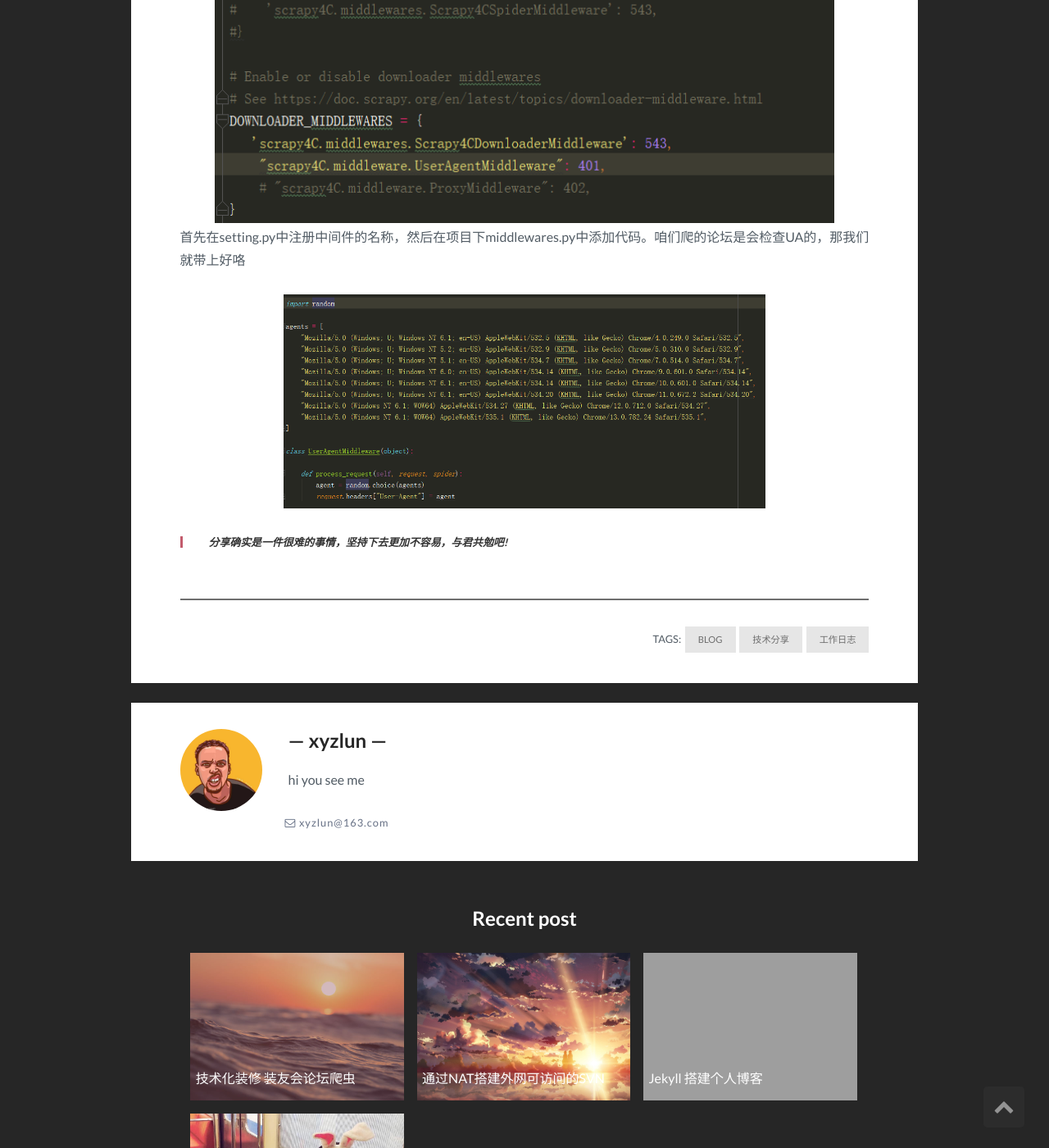
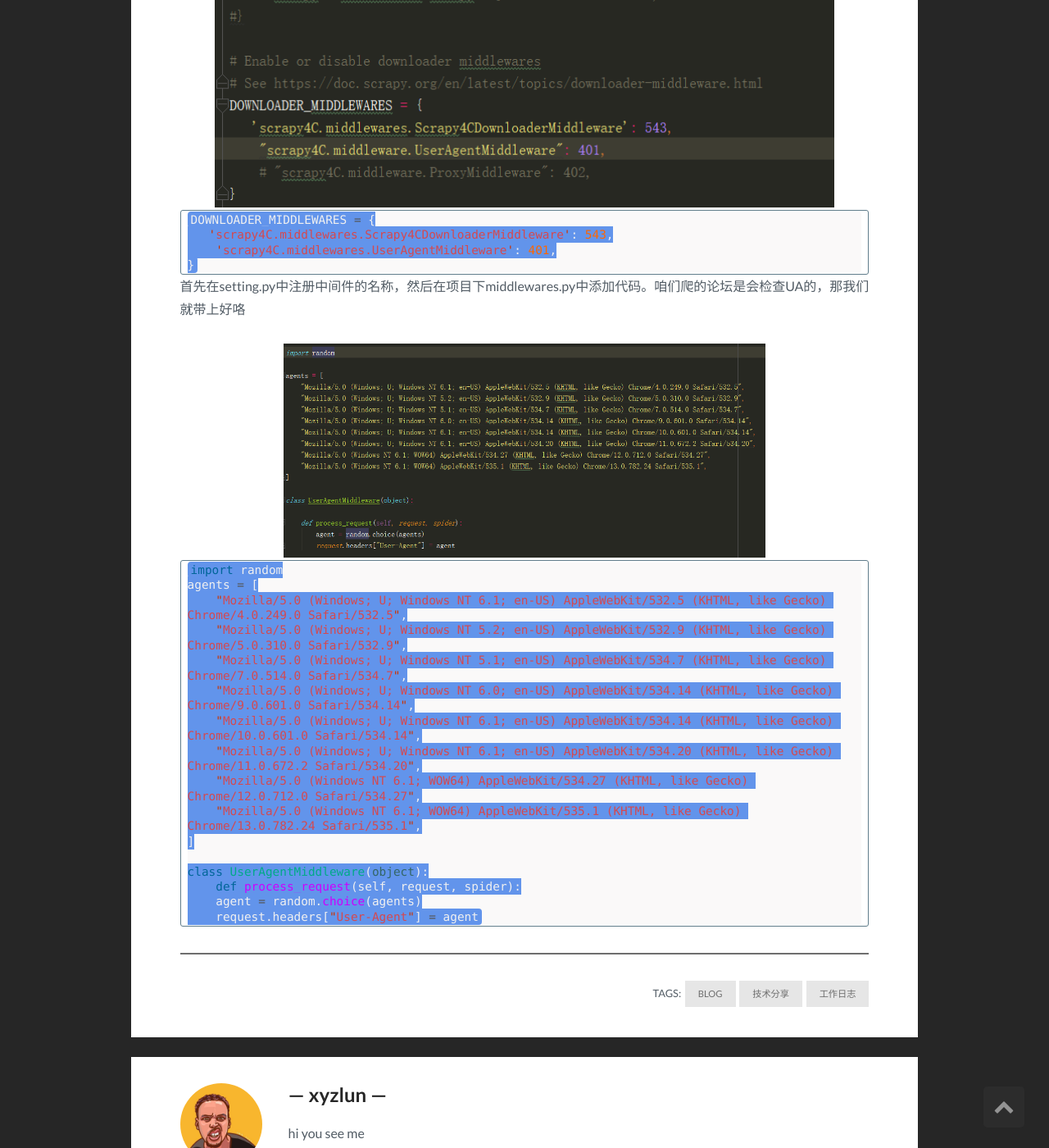
Before and after one commit to xyzlun/xyzlun.github.io, a Jekyll site: the page built from _posts/2018-10-11-build-scrapy.markdown, in a window 1280 px wide and 1400 px high, scrolled down 3874 px. Shown: the whole window at 82% size. Built offline with Jekyll 4.4.1, drawn with Linux system fonts in a browser that asks for light colours; comment, search, counter and statistics services are not loaded; some of the changed text lies outside the part shown; grey boxes are pictures that could not be loaded.

Commit message:
6th commit

````diff
--- a/_posts/2018-10-11-build-scrapy.markdown
+++ b/_posts/2018-10-11-build-scrapy.markdown
@@ -16,7 +16,6 @@ tag: [Blog, 技术分享, 工作日志]
 然后activate命令激活虚拟环境。
 首先就是一波pip install~
 现在scrapy中已经包含了zope.interface、pyOpenSSL、twisted、lxml
-
 之后就是：<code>scrapy startproject 4C</code> 出发了小瓜皮们！
 <div align="center">
     <img  alt="error" src="/assets/img/in_post/2018-10-11-build-scrapy-1.png"/>
@@ -52,7 +51,7 @@ IDE的选择有很多，我是习惯用Pycharm了，所以用Pycharm打开工程
 ------
 相信大家猜到了，这个项目一开始肯定是跑不起来的。运行后提示报错
 <div align="center">
-    <img  width="70%" height="70%" alt="error_info" src="/assets/img/in_post/2018-10-11-build-scrapy-6.png"/>
+    <img  width="85%"  alt="error_info" src="/assets/img/in_post/2018-10-11-build-scrapy-6.png"/>
 </div>
 416状态码的官方解释是：416 Requested Range Not Satisfiable 服务器不能满足客户在请求中指定的Range头。
 理解下来是我们的爬虫向服务器发送的request中的header不满足要求，服务器不认为它是一个浏览器。因此解决方案就有两个：
@@ -65,12 +64,46 @@ IDE的选择有很多，我是习惯用Pycharm了，所以用Pycharm打开工程
     <img  width="90%" height="90%" alt="middleware" src="/assets/img/in_post/2018-10-11-build-scrapy-7.png"/>
 </div>
 
+```python
+DOWNLOADER_MIDDLEWARES = {
+   'scrapy4C.middlewares.Scrapy4CDownloaderMiddleware': 543,
+    'scrapy4C.middlewares.UserAgentMiddleware': 401,
+}
+```
+
 首先在setting.py中注册中间件的名称，然后在项目下middlewares.py中添加代码。咱们爬的论坛是会检查UA的，那我们就带上好咯
 <div align="center">
     <img  width="70%" height="70%" alt="middleware" src="/assets/img/in_post/2018-10-11-build-scrapy-8.png"/>
 </div>
 
+```python
+import random
+agents = [
+    "Mozilla/5.0 (Windows; U; Windows NT 6.1; en-US) AppleWebKit/532.5 (KHTML, like Gecko)
+Chrome/4.0.249.0 Safari/532.5",
+    "Mozilla/5.0 (Windows; U; Windows NT 5.2; en-US) AppleWebKit/532.9 (KHTML, like Gecko)
+Chrome/5.0.310.0 Safari/532.9",
+    "Mozilla/5.0 (Windows; U; Windows NT 5.1; en-US) AppleWebKit/534.7 (KHTML, like Gecko)
+Chrome/7.0.514.0 Safari/534.7",
+    "Mozilla/5.0 (Windows; U; Windows NT 6.0; en-US) AppleWebKit/534.14 (KHTML, like Gecko)
+Chrome/9.0.601.0 Safari/534.14",
+    "Mozilla/5.0 (Windows; U; Windows NT 6.1; en-US) AppleWebKit/534.14 (KHTML, like Gecko)
+Chrome/10.0.601.0 Safari/534.14",
+    "Mozilla/5.0 (Windows; U; Windows NT 6.1; en-US) AppleWebKit/534.20 (KHTML, like Gecko)
+Chrome/11.0.672.2 Safari/534.20",
+    "Mozilla/5.0 (Windows NT 6.1; WOW64) AppleWebKit/534.27 (KHTML, like Gecko)
+Chrome/12.0.712.0 Safari/534.27",
+    "Mozilla/5.0 (Windows NT 6.1; WOW64) AppleWebKit/535.1 (KHTML, like Gecko)
+Chrome/13.0.782.24 Safari/535.1",
+]
 
-> ###### *分享确实是一件很难的事情，坚持下去更加不容易，与君共勉吧!*
+class UserAgentMiddleware(object):
+    def process_request(self, request, spider):
+    agent = random.choice(agents)
+    request.headers["User-Agent"] = agent
+```
+
+
+
 
 [1]: https://www.lfd.uci.edu/~gohlke/pythonlibs/
````
